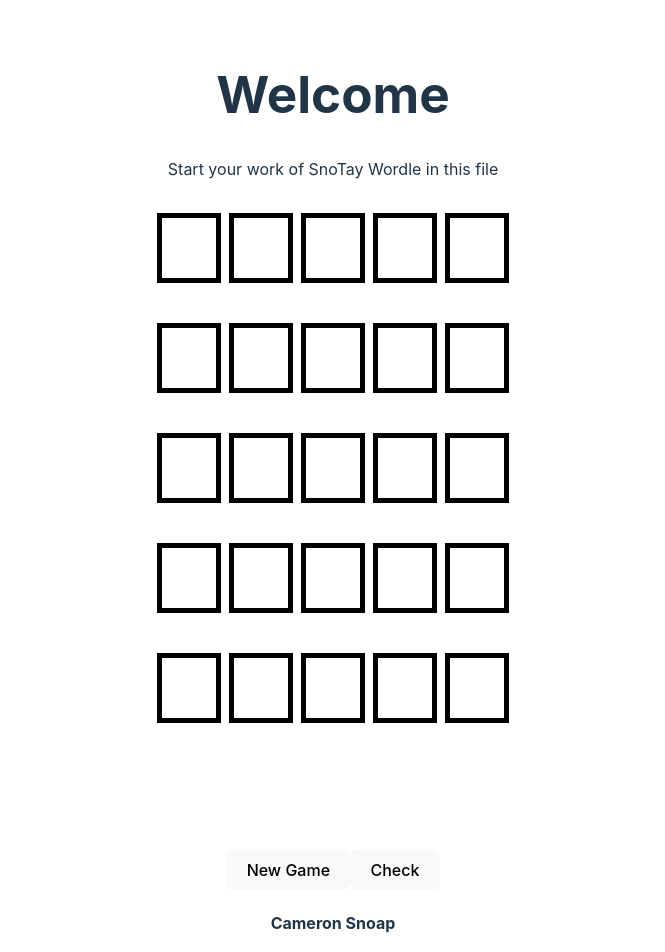
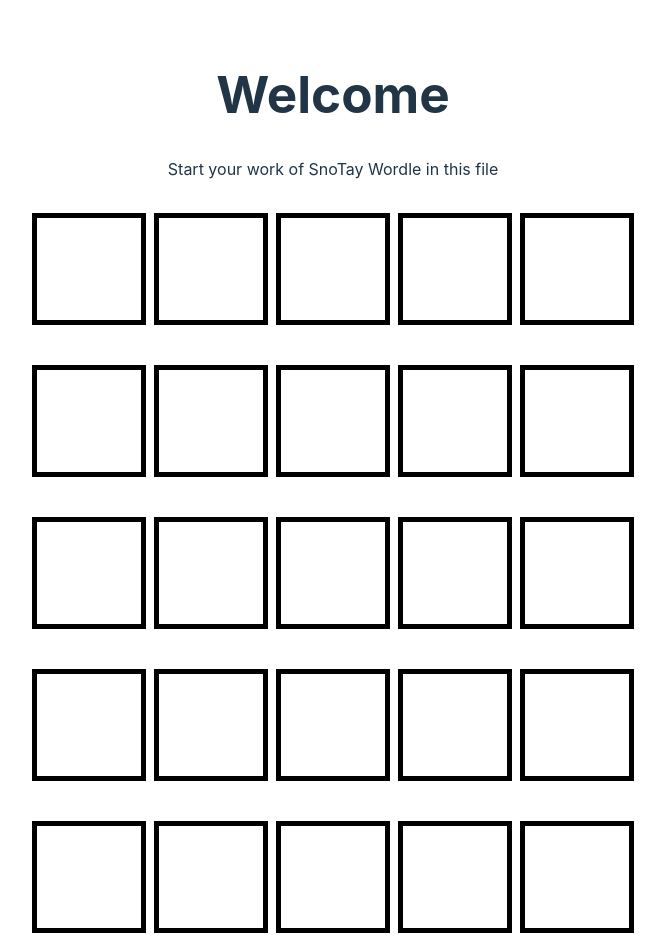
Before and after one commit to taylork4/wordle-snoap-taylor, a Vue app: page / in a window 1280 px wide. Shown: the top 952 px of the page, without its empty margins (307-972 px from the left). Built offline with nearby package versions, Linux system fonts and the light colour scheme.

Commit message:
Binded text input to array

```diff
--- a/src/components/HelloWordle.vue
+++ b/src/components/HelloWordle.vue
@@ -1,25 +1,19 @@
 <script setup lang="ts">
 import { ref, Ref } from 'vue'
 const gameName = ref("SnoTay Wordle")
-const userWords: Ref<string[]> = ref([])
+const userWords: Ref<string[]> = ref(["", "", "", "", "",
+                                      "", "", "", "", "",
+                                      "", "", "", "", "",
+                                      "", "", "", "", "",
+                                      "", "", "", "", "",
+                                      "", "", "", "", "",])
 
-function addOneWord() {
-  userWords.value.push("")
-  userWords.value.push("")
-  userWords.value.push("")
-  userWords.value.push("")
-  userWords.value.push("")
+function newGame() {
+  userWords.value.splice(0)
+  for (let i = 0; i < 30; i++) {
+    userWords.value.push("");
+  }
 }
-
-function clearAll() {
-  userWords.value.splice(0)
-}
-
-addOneWord()
-addOneWord()
-addOneWord()
-addOneWord()
-addOneWord()
 
 </script>
 
@@ -28,19 +22,18 @@ addOneWord()
   <div id="grid">
     <p v-for="(w, pos) in userWords" v-bind:key="pos">
       <div id = "cell">
-        <input style = "width: 50px; font-size: 50px; border: 5px solid black;" placeholder="⠀⠀" />
+        <input v-model = "userWords[pos]" style = "text-transform: uppercase; text-align: center; width: 100px; height: 100px; align-self: center; font-size: 100px; border: 5px solid black;" />
       </div>
     </p>
   </div>
   <div id = "buttons">
-    <button @click="clearAll">New Game</button>
-    <button @click="addOneWord">Check</button>
+    <button @click="newGame">New Game</button>
+    <!-- <button @click="addOneWord">Check</button> -->
   </div>
 </template>
 
 <style scoped>
   #grid {
-    /* min-width: 100vh; */
     /* display: grid; */
     /* min-width: 100px; */
     display: inline-grid;
```
